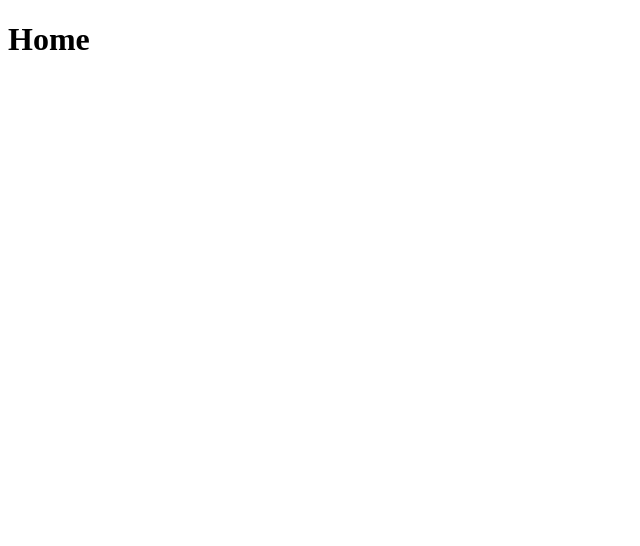
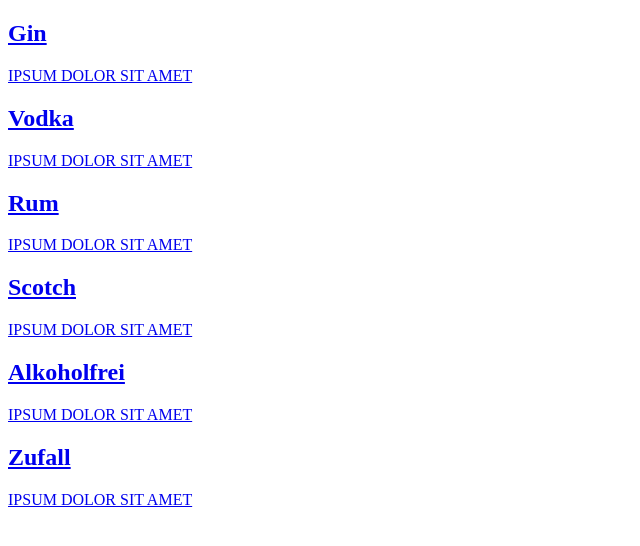
Before and after one commit to SiggiJr/drinks_and_chill, a React (Vite) app: page / in a window 1280 px wide. Shown: the top 546 px of the page, without its empty margins (0-640 px from the left). Built offline with nearby package versions, Linux system fonts and the light colour scheme.

Commit message:
Home Komponente funktionsfähig

```diff
--- a/src/App.jsx
+++ b/src/App.jsx
@@ -1,6 +1,7 @@
 import { Route, Routes } from 'react-router-dom'
 import './App.scss'
 import Home from './components/pages/Home/Home'
+import Test from './components/shared/Test/Test'
 
 function App() {
 
@@ -9,6 +10,7 @@ function App() {
     <>
       <Routes>
         <Route path='/' element={<Home/>}/>
+        <Route path='/list/:ingredient' element={<Test/>}/>
       </Routes>
     </>
   )
--- a/src/components/pages/Home/Home.jsx
+++ b/src/components/pages/Home/Home.jsx
@@ -1,8 +1,25 @@
+import { useEffect, useState } from "react";
+import { getIngredients } from "../../../utils/Functions/getData";
+import IngredientItem from "../../shared/IngredientItem/IngredientItem";
+
 const Home = () => {
+
+  // const [ingredients, setIngredients] = useState([])
+
+  const ingredients = [
+    "Gin","Vodka","Rum","Scotch","Alkoholfrei","Zufall",
+  ]
+
+  // useEffect(() => {
+  //   getIngredients()
+  //   .then((ingredientsData) => setIngredients(ingredientsData));
+  //   setIngredients(getIngredients)
+  // }, [])
+
   return (
-    <>
-    <h1>Home</h1>
-    </>
+    <section>
+      {ingredients.map(ingredient => <IngredientItem key={ingredient} ingredient={ingredient}/>)}
+    </section>
   );
 }
 
--- /dev/null
+++ b/src/components/shared/IngredientItem/IngredientItem.jsx
@@ -0,0 +1,13 @@
+import { Link } from "react-router-dom";
+
+const IngredientItem = ({ingredient}) => {
+
+  return (
+    <Link to={`/list/${ingredient.toLowerCase()}`}>
+    <h1>{ingredient}</h1>
+    <p>IPSUM DOLOR SIT AMET</p>
+    </Link>
+  );
+}
+
+export default IngredientItem;
--- /dev/null
+++ b/src/components/shared/Test/Test.jsx
@@ -0,0 +1,42 @@
+import { useParams } from "react-router-dom";
+
+const Test = () => {
+
+  const params = useParams()
+  console.log(params);
+
+  return (
+    <>
+    <h1>Dies ist eine Test Komponente</h1>
+    </>
+  );
+}
+
+// const ingredients = [
+//   {
+//     ingredientName: "Gin",
+//     iPath: "/filter.php?i=Gin"
+//   },
+//   {
+//     ingredientName: "Vodka",
+//     iPath: "/filter.php?i=Vodka"
+//   },
+//   {
+//     ingredientName: "Rum",
+//     iPath: "/filter.php?i=Rum"
+//   },
+//   {
+//     ingredientName: "Scotch",
+//     iPath: "/filter.php?i=Scotch"
+//   },
+//   {
+//     ingredientName: "Alkoholfrei",
+//     iPath: "/filter.php?a=Non_Alcoholic"
+//   },
+//   {
+//     ingredientName: "Zufall",
+//     iPath: "/random.php"
+//   },
+// ]
+
+export default Test;
--- /dev/null
+++ b/src/utils/ApiLink/ApiLink.js
@@ -0,0 +1 @@
+export const apiBaseLink = "https://www.thecocktaildb.com/api/json/v1/1/list.php";
--- /dev/null
+++ b/src/utils/Functions/getData.js
@@ -0,0 +1,10 @@
+import { apiBaseLink } from "../ApiLink/ApiLink";
+
+export const getIngredients = () => {
+  return fetch(`${apiBaseLink}?a=list`).then((response) => {
+    if (!response.ok) {
+      throw new Error("Fetch Fehlgeschlagen");
+    }
+    return response.json();
+  });
+};
```
